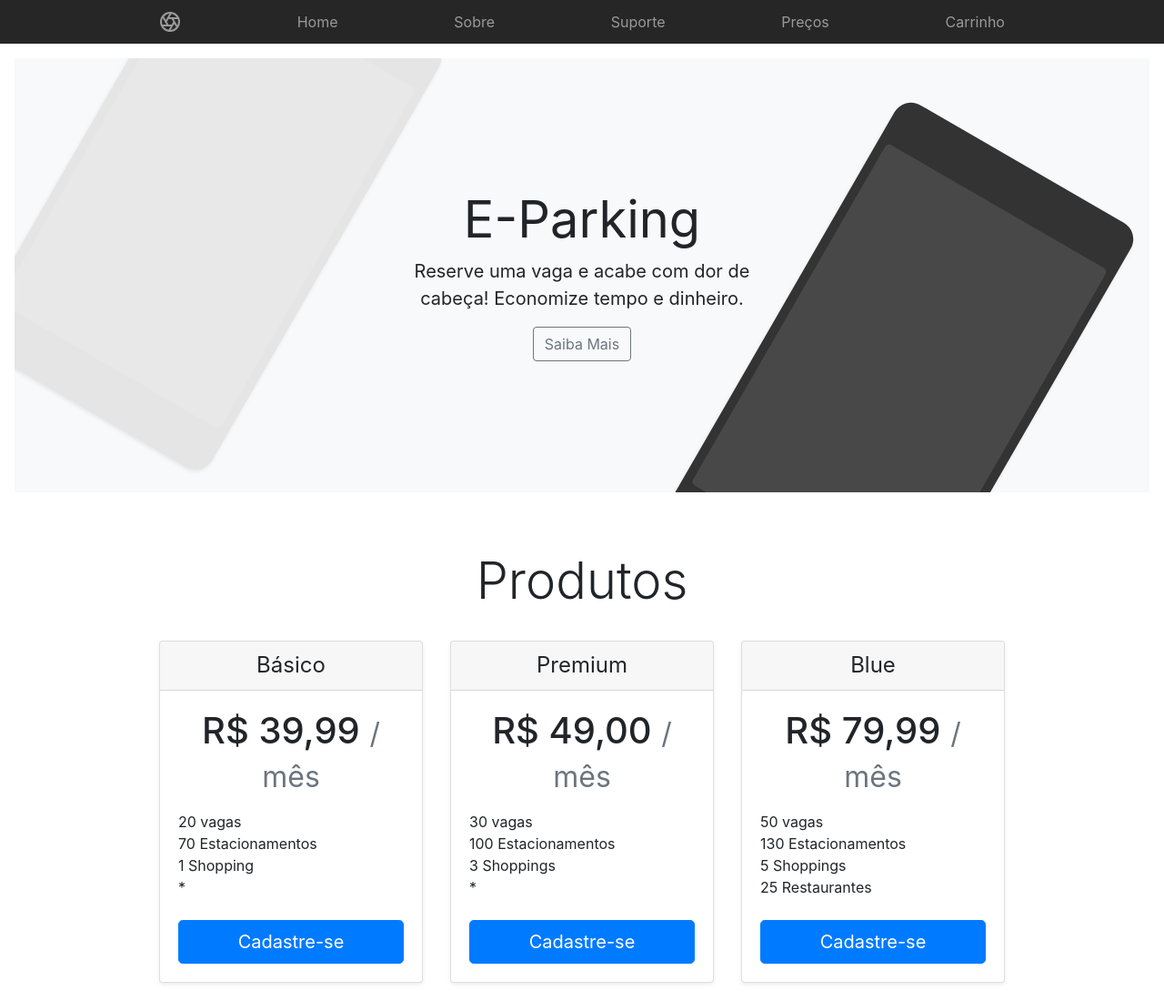
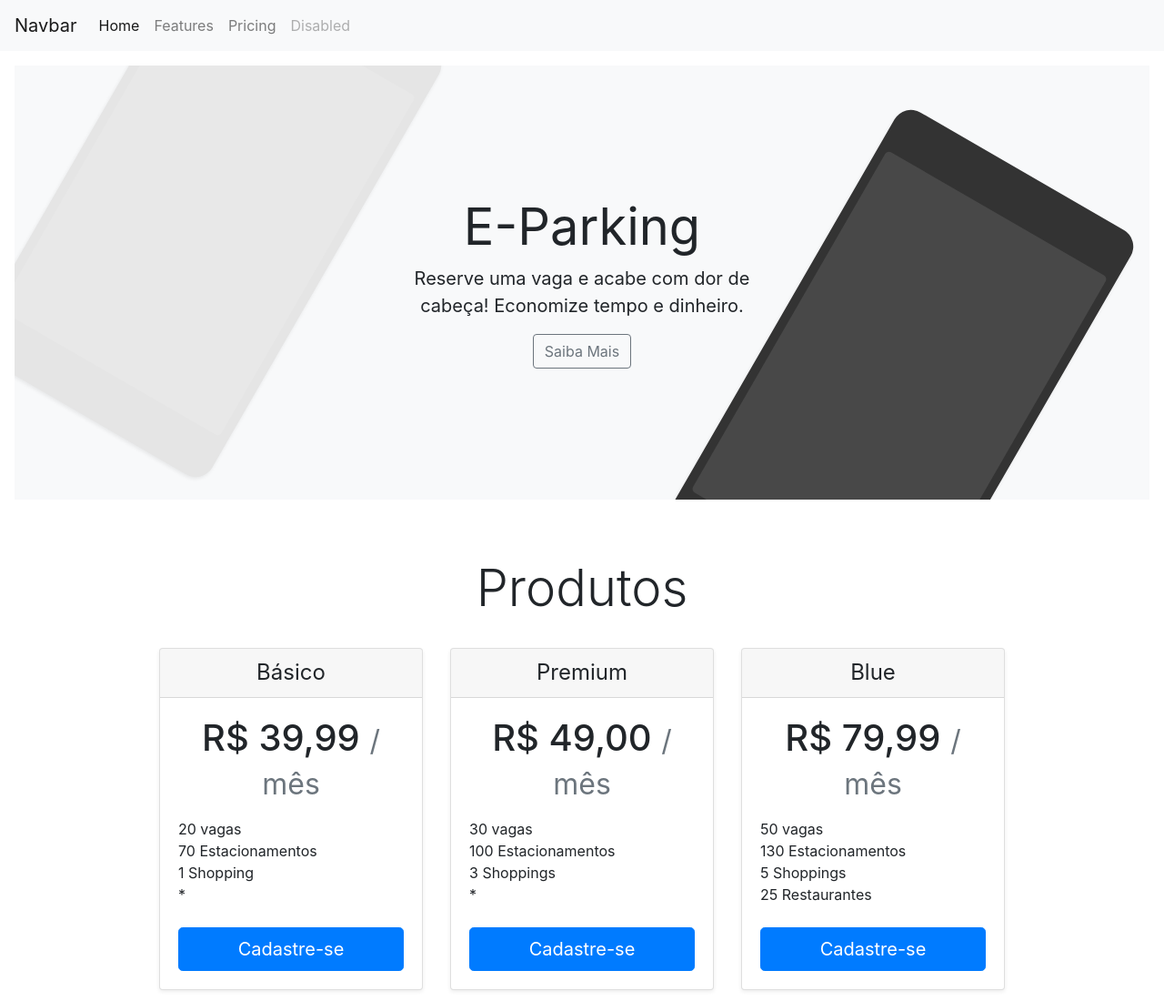
Before and after one commit to progwebbes/trabsemestral, a plain HTML site: page index.html in a window 1280 px wide. Shown: the top 1100 px of the page at 91% size. Drawn offline with nearby package versions, Linux system fonts and the light colour scheme.

Commit message:
cabecalho

```diff
--- a/css/style.css
+++ b/css/style.css
@@ -2,27 +2,7 @@
     max-width: 960px;
   }
 
-  /*
-   * Custom translucent site header
-   */
 
-  .site-header {
-    background-color: rgba(0, 0, 0, .85);
-    -webkit-backdrop-filter: saturate(180%) blur(20px);
-    backdrop-filter: saturate(180%) blur(20px);
-  }
-  .site-header a {
-    color: #999;
-    transition: ease-in-out color .15s;
-  }
-  .site-header a:hover {
-    color: #fff;
-    text-decoration: none;
-  }
-
-  /*
-   * Dummy devices (replace them with your own or something else entirely!)
-   */
 
   .product-device {
     position: absolute;
--- a/index.html
+++ b/index.html
@@ -18,25 +18,28 @@
 </head>
 
 <body>
-    <nav class="site-header sticky-top py-1">
-        <div class="container d-flex flex-column flex-md-row justify-content-between">
-            <a class="py-2" href="#" aria-label="Product">
-                <svg xmlns="http://www.w3.org/2000/svg" width="24" height="24" fill="none" stroke="currentColor"
-                    stroke-linecap="round" stroke-linejoin="round" stroke-width="2" class="d-block mx-auto" role="img"
-                    viewBox="0 0 24 24" focusable="false">
-                    <title>Product</title>
-                    <circle cx="12" cy="12" r="10" />
-                    <path
-                        d="M14.31 8l5.74 9.94M9.69 8h11.48M7.38 12l5.74-9.94M9.69 16L3.95 6.06M14.31 16H2.83m13.79-4l-5.74 9.94" />
-                </svg>
-            </a>
-            <a class="py-2 d-none d-md-inline-block" href="#">Home</a>
-            <a class="py-2 d-none d-md-inline-block" href="#">Sobre</a>
-            <a class="py-2 d-none d-md-inline-block" href="#">Suporte</a>
-            <a class="py-2 d-none d-md-inline-block" href="#">Preços</a>
-            <a class="py-2 d-none d-md-inline-block" href="#">Carrinho</a>
+    <nav class="navbar navbar-expand-lg navbar-light bg-light">
+        <a class="navbar-brand" href="#">Navbar</a>
+        <button class="navbar-toggler" type="button" data-toggle="collapse" data-target="#navbarNav" aria-controls="navbarNav" aria-expanded="false" aria-label="Toggle navigation">
+          <span class="navbar-toggler-icon"></span>
+        </button>
+        <div class="collapse navbar-collapse" id="navbarNav">
+          <ul class="navbar-nav">
+            <li class="nav-item active">
+              <a class="nav-link" href="#">Home <span class="sr-only">(current)</span></a>
+            </li>
+            <li class="nav-item">
+              <a class="nav-link" href="#">Features</a>
+            </li>
+            <li class="nav-item">
+              <a class="nav-link" href="#">Pricing</a>
+            </li>
+            <li class="nav-item">
+              <a class="nav-link disabled" href="#" tabindex="-1" aria-disabled="true">Disabled</a>
+            </li>
+          </ul>
         </div>
-    </nav>
+      </nav>
 
     <div class="position-relative overflow-hidden p-3 p-md-5 m-md-3 text-center bg-light">
         <div class="col-md-5 p-lg-5 mx-auto my-5">
```
